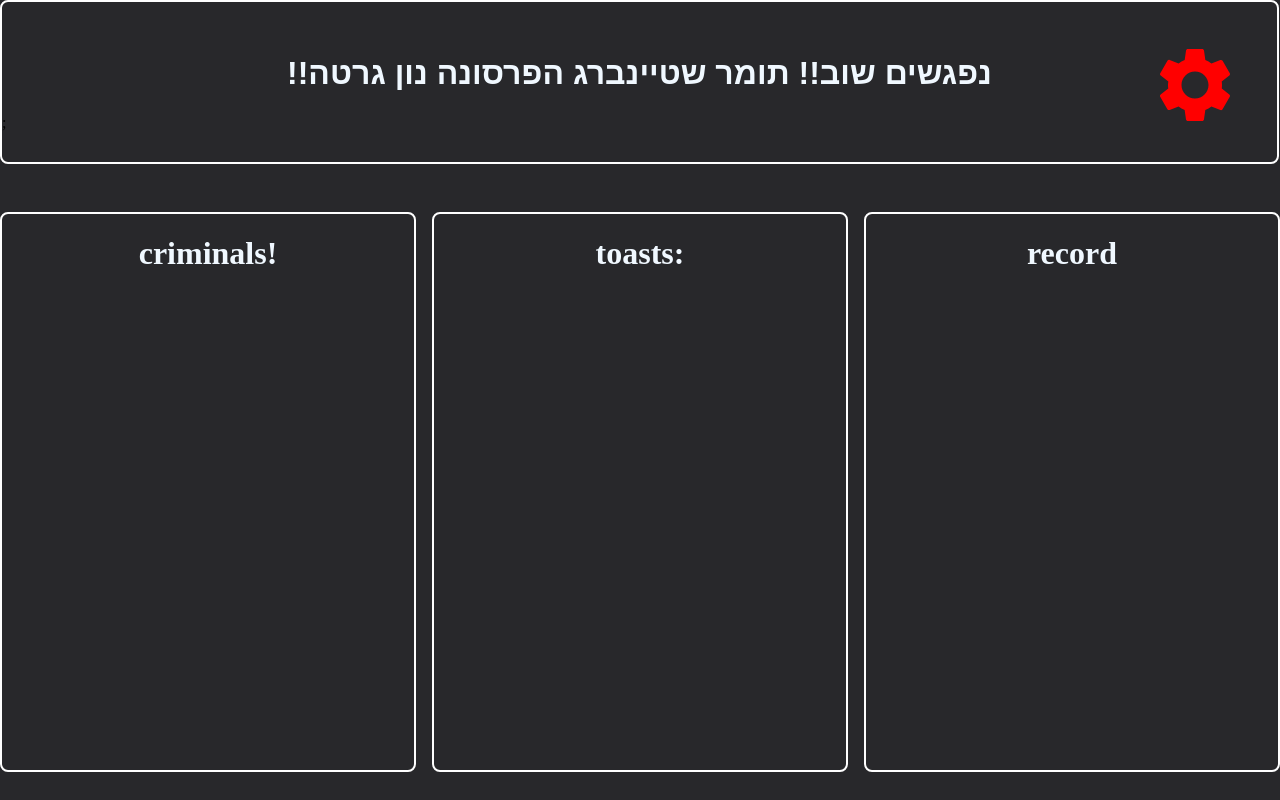
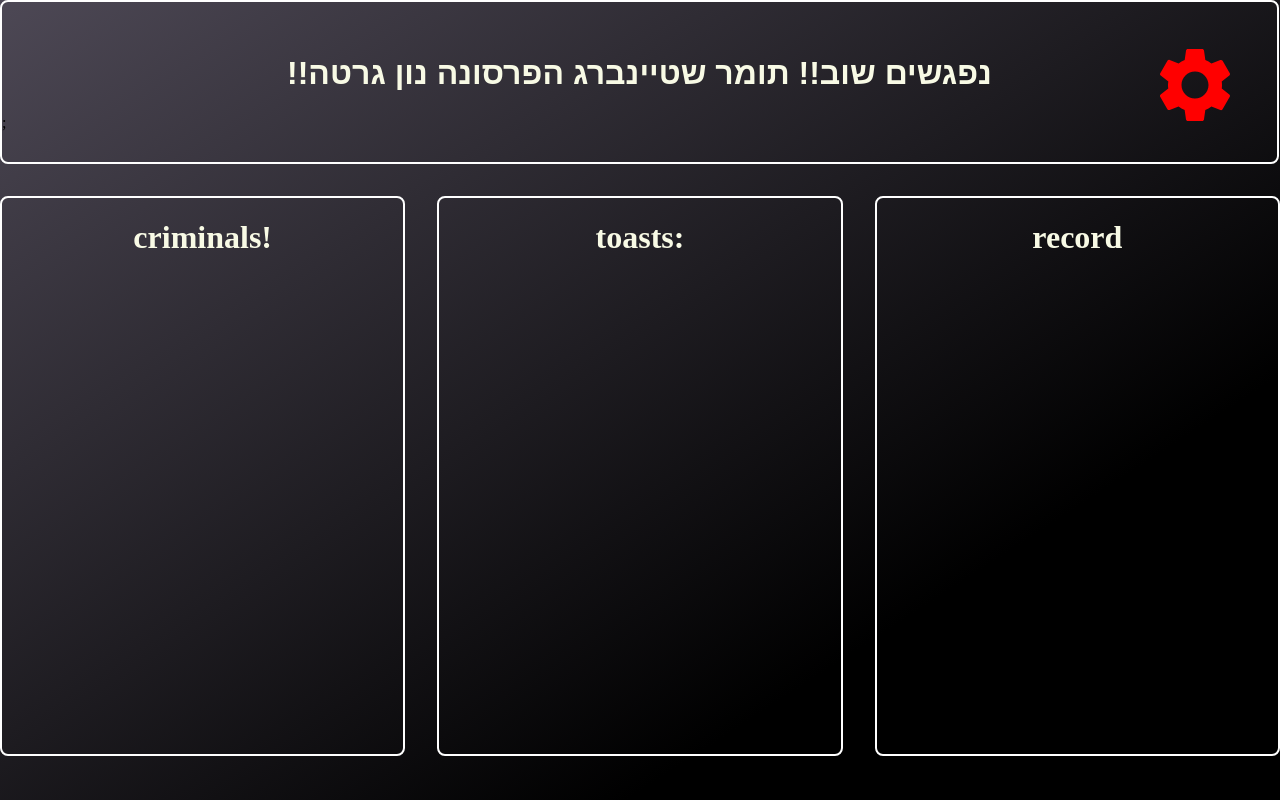
Before and after one commit to piloshachar14/golden-toasts, a React (Vite) app in the folder apps/client/: page / in a window 1280 px wide. Built offline with nearby package versions, Linux system fonts and the light colour scheme.

Commit message:
feature(client):app css changes

```diff
--- a/apps/client/src/app/app.module.css
+++ b/apps/client/src/app/app.module.css
@@ -1,9 +1,15 @@
 /* Your styles goes here. */
 
 :root {
-  --matte-black-bg-color: #28282b;
+  ---background-image:linear-gradient(147deg, #4d4855 0%, #000000 74%);
+  ---bakcground-color:background-color: #4d4855;
+  ---white-color: #f8fae5;
+  ---button-color:#80FFFF;
+  ---button-on-hover-color:#40FFFF;
 }
 .container {
+  background-color: var(---bakcground-color);
+  background-image: var(---background-image);
   box-sizing: border-box;
   flex-wrap: wrap;
   display: flex;
@@ -17,6 +23,6 @@
   width: 100%;
   display: flex;
   flex-direction: row;
-  padding-top: 3rem;
-  gap: 1rem;
+  padding-top: 2rem;
+  gap: 2rem;
 }
--- a/apps/client/src/components/category/category.module.css
+++ b/apps/client/src/components/category/category.module.css
@@ -4,5 +4,5 @@
   text-align: center;
 }
 .title {
-  color: aliceblue;
+  color: var(---white-color);
 }
--- a/apps/client/src/components/heading/heading.module.css
+++ b/apps/client/src/components/heading/heading.module.css
@@ -8,7 +8,7 @@
 
 .title {
   font-family: Arial, Helvetica, sans-serif;
-  color: aliceblue;
+  color: var(---white-color);
   padding-top: 70%;
   text-align: center;
   cursor: default;
```
